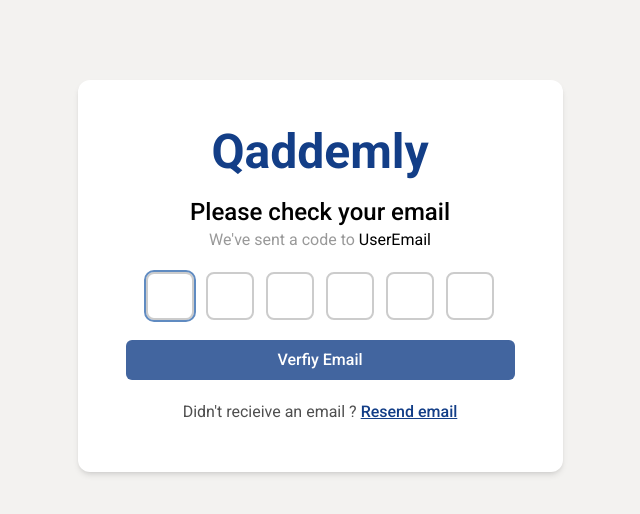
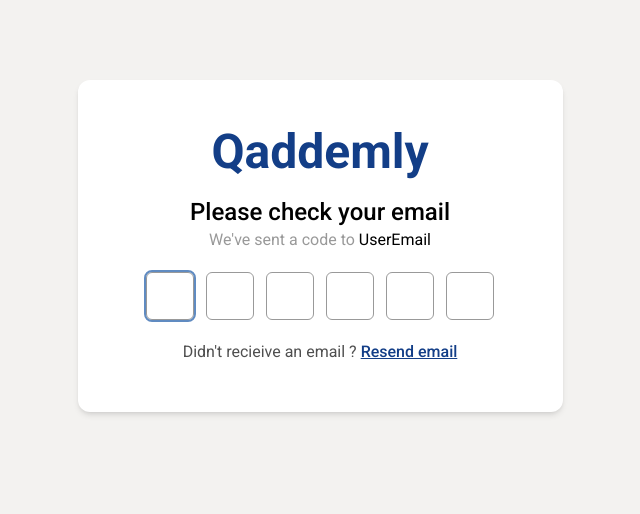
Before and after one commit to Qaddemly/frontend-client, a React (Vite) app: page /emailVerfiy in a window 1280 px wide. Shown: the top 514 px of the page, without its empty margins (320-960 px from the left). Built offline with nearby package versions, Linux system fonts and the light colour scheme.

Commit message:
add validations on forget password pages

```diff
--- a/src/components/auth/AuthInputField.tsx
+++ b/src/components/auth/AuthInputField.tsx
@@ -42,6 +42,7 @@ function AuthInputField<T extends FieldValues>({
           id == "newPassword" ||
           id == "confirmNewPassword") && (
           <button
+            type="button"
             className="absolute right-3 top-3 ml-2 h-[22px] w-[22px] cursor-pointer text-gray-300"
             onClick={() => setShowPassword && setShowPassword(!showPassword)}
           >
--- a/src/components/auth/signup/ActivationInputs.tsx
+++ b/src/components/auth/signup/ActivationInputs.tsx
@@ -1,90 +1,70 @@
-import { forwardRef, useEffect, useRef } from "react";
+import React, { useRef, useEffect } from "react";
 
-function ActivationInputs() {
-  const num1Ref = useRef<HTMLInputElement>(null);
-  const num2Ref = useRef<HTMLInputElement>(null);
-  const num3Ref = useRef<HTMLInputElement>(null);
-  const num4Ref = useRef<HTMLInputElement>(null);
-  const num5Ref = useRef<HTMLInputElement>(null);
-  const num6Ref = useRef<HTMLInputElement>(null);
+interface ActivationInputProps {
+  length: number;
+  onComplete: (code: string) => void;
+}
 
-  useEffect(function () {
-    if (num1Ref.current) {
-      num1Ref.current.focus();
-    }
+const ActivationInput: React.FC<ActivationInputProps> = ({
+  length,
+  onComplete,
+}) => {
+  const inputRefs = useRef<(HTMLInputElement | null)[]>(
+    Array(length).fill(null),
+  );
+
+  useEffect(() => {
+    inputRefs.current[0]?.focus();
   }, []);
 
-  return (
-    <>
-      <ActivationNum name="num1" ref={num1Ref} nextRef={num2Ref} />
-      <ActivationNum
-        name="num2"
-        ref={num2Ref}
-        nextRef={num3Ref}
-        prevRef={num1Ref}
-      />
-      <ActivationNum
-        name="num3"
-        ref={num3Ref}
-        nextRef={num4Ref}
-        prevRef={num2Ref}
-      />
-      <ActivationNum
-        name="num4"
-        ref={num4Ref}
-        nextRef={num5Ref}
-        prevRef={num3Ref}
-      />
-      <ActivationNum
-        name="num5"
-        ref={num5Ref}
-        nextRef={num6Ref}
-        prevRef={num4Ref}
-      />
-      <ActivationNum name="num6" ref={num6Ref} prevRef={num5Ref} />
-    </>
-  );
+  const handleChange = (
+    index: number,
+    event: React.ChangeEvent<HTMLInputElement>,
+  ) => {
+    const { value } = event.target;
+    if (/^\d$/.test(value)) {
+      if (index < length - 1) {
+        inputRefs.current[index + 1]?.focus();
       }
-
-export default ActivationInputs;
-
-type ActivationNum = {
-  name: string;
-  nextRef?: React.RefObject<HTMLInputElement>;
-  prevRef?: React.RefObject<HTMLInputElement>;
+      if (index === length - 1) {
+        const code = inputRefs.current.map((input) => input?.value).join("");
+        onComplete(code);
+      }
+    } else {
+      event.target.value = "";
+    }
   };
 
-const ActivationNum = forwardRef<HTMLInputElement, ActivationNum>(
-  ({ name, nextRef, prevRef }, ref) => {
-    const handleChange = (e: React.ChangeEvent<HTMLInputElement>) => {
-      if (!/^\d$/.test(e.target.value)) {
-        e.target.value = "";
-        return;
+  const handleKeyDown = (
+    index: number,
+    event: React.KeyboardEvent<HTMLInputElement>,
+  ) => {
+    if (
+      event.key === "Backspace" &&
+      !inputRefs.current[index]?.value &&
+      index > 0
+    ) {
+      inputRefs.current[index - 1]?.focus();
     }
-
-      if (e.target.value.length === 1 && nextRef?.current)
-        nextRef.current.focus();
-    };
-
-    const handleKeyDown = (e: React.KeyboardEvent<HTMLInputElement>) => {
-      if (
-        e.key === "Backspace" &&
-        e.currentTarget.value === "" &&
-        prevRef?.current
-      )
-        prevRef.current.focus();
   };
 
   return (
+    <div className="flex justify-center gap-3">
+      {Array.from({ length }).map((_, index) => (
         <input
-        ref={ref}
+          key={index}
+          ref={(el) => (inputRefs.current[index] = el)}
           type="text"
+          inputMode="numeric"
+          pattern="[0-9]*"
           maxLength={1}
-        name={name}
-        className="h-12 w-12 rounded-lg border-2 border-gray-100 text-center text-xl font-bold focus:outline-secondary"
-        onChange={handleChange}
-        onKeyDown={handleKeyDown}
+          className="h-12 w-12 rounded-md border border-gray-300 text-center text-xl font-medium text-main"
+          onChange={(event) => handleChange(index, event)}
+          onKeyDown={(event) => handleKeyDown(index, event)}
         />
+      ))}
+    </div>
   );
-  },
-);
+};
+
+export default ActivationInput;
--- a/src/pages/EmailVerfiy.tsx
+++ b/src/pages/EmailVerfiy.tsx
@@ -1,10 +1,13 @@
-import AuthButton from "../components/auth/AuthButton";
 import AuthLink from "../components/auth/AuthLink";
 import ActivationInputs from "../components/auth/signup/ActivationInputs";
 import Logo from "../components/common/Logo";
 import AuthLayout from "../layout/AuthLayout";
 
 function EmailVerfiy() {
+  function handleSubmit(code: string) {
+    console.log(code);
+  }
+
   return (
     <AuthLayout>
       <Logo />
@@ -14,10 +17,8 @@ function EmailVerfiy() {
       </p>
 
       <div className="my-5 flex justify-center gap-3">
-        <ActivationInputs />
+        <ActivationInputs length={6} onComplete={handleSubmit} />
       </div>
-
-      <AuthButton className="mb-5 w-full">Verfiy Email</AuthButton>
 
       <AuthLink
         msg="Didn't recieive an email ?"
--- a/src/pages/ForgetPassword.tsx
+++ b/src/pages/ForgetPassword.tsx
@@ -4,8 +4,22 @@ import AuthLayout from "../layout/AuthLayout";
 import AuthInputField from "../components/auth/AuthInputField";
 import AuthInput from "../components/auth/AuthInput";
 import AuthButton from "../components/auth/AuthButton";
+import { SubmitHandler, useForm } from "react-hook-form";
+import { formSettings } from "../components/auth";
+interface IForgetPassword {
+  email: string;
+}
 
 function ForgetPassword() {
+  const {
+    register,
+    handleSubmit,
+    formState: { errors },
+  } = useForm<IForgetPassword>(formSettings);
+
+  const onSubmit: SubmitHandler<IForgetPassword> = (data) => {
+    console.log(data);
+  };
   return (
     <AuthLayout>
       <Logo />
@@ -14,9 +28,20 @@ function ForgetPassword() {
         Please enter you email to reset the password
       </p>
 
-      <div className="mt-5 space-y-5 text-left">
-        <AuthInputField icon={faEnvelope} id="email" label="Email Address">
+      <form
+        onSubmit={handleSubmit(onSubmit)}
+        className="mt-5 space-y-5 text-left"
+      >
+        <AuthInputField
+          errors={errors}
+          icon={faEnvelope}
+          id="email"
+          label="Email Address"
+        >
           <AuthInput
+            register={register}
+            name="email"
+            options={{ required: "email is required" }}
             props={{
               type: "email",
               placeholder: " test@example.com",
@@ -27,7 +52,7 @@ function ForgetPassword() {
         </AuthInputField>
 
         <AuthButton className="w-full">Reset Password</AuthButton>
-      </div>
+      </form>
     </AuthLayout>
   );
 }
--- a/src/pages/SetNewPassword.tsx
+++ b/src/pages/SetNewPassword.tsx
@@ -5,10 +5,28 @@ import AuthButton from "../components/auth/AuthButton";
 import AuthInputField from "../components/auth/AuthInputField";
 import AuthInput from "../components/auth/AuthInput";
 import { useState } from "react";
+import { SubmitHandler, useForm } from "react-hook-form";
+import { formSettings } from "../components/auth";
+
+interface ISetNewPassword {
+  newPassword: string;
+  confirmNewPassword: string;
+}
 
 function SetNewPassword() {
   const [showPassword, setShowPassword] = useState(false);
   const [showConfirmPassword, setShowConfirmPassword] = useState(false);
+  const {
+    register,
+    handleSubmit,
+    formState: { errors },
+    getValues,
+  } = useForm<ISetNewPassword>(formSettings);
+
+  const onSubmit: SubmitHandler<ISetNewPassword> = (data) => {
+    console.log(data);
+  };
+
   return (
     <AuthLayout>
       <Logo />
@@ -18,8 +36,12 @@ function SetNewPassword() {
         security.
       </p>
 
-      <div className="mt-5 space-y-5 text-left">
+      <form
+        onSubmit={handleSubmit(onSubmit)}
+        className="mt-5 space-y-5 text-left"
+      >
         <AuthInputField
+          errors={errors}
           showPassword={showPassword}
           setShowPassword={setShowPassword}
           icon={faLock}
@@ -27,6 +49,12 @@ function SetNewPassword() {
           label="New Password"
         >
           <AuthInput
+            register={register}
+            name="newPassword"
+            options={{
+              required: "new password is reqiured",
+              minLength: { value: 8, message: "min value 8 charcters" },
+            }}
             showPassword={showPassword}
             props={{
               type: "password",
@@ -37,6 +65,7 @@ function SetNewPassword() {
           />
         </AuthInputField>
         <AuthInputField
+          errors={errors}
           icon={faLock}
           id="confirmNewPassword"
           label="Confirm New Password"
@@ -44,7 +73,15 @@ function SetNewPassword() {
           setShowPassword={setShowConfirmPassword}
         >
           <AuthInput
+            register={register}
+            name="confirmNewPassword"
             showPassword={showConfirmPassword}
+            options={{
+              required: "confirm password is reqiured",
+              minLength: { value: 8, message: "min value 8 charcters" },
+              validate: (value) =>
+                getValues("newPassword") === value || "password do not match",
+            }}
             props={{
               type: "password",
               id: "confirmNewPassword",
@@ -53,8 +90,8 @@ function SetNewPassword() {
             icon={faLock}
           />
         </AuthInputField>
-        <AuthButton className="w-full">Upadate Password</AuthButton>
-      </div>
+        <AuthButton className="w-full">Update Password</AuthButton>
+      </form>
     </AuthLayout>
   );
 }
--- a/src/routes/AppRouter.tsx
+++ b/src/routes/AppRouter.tsx
@@ -26,7 +26,7 @@ const router = createBrowserRouter([
   },
   { path: "/emailVerfiy", element: <EmailVerfiy /> },
   { path: "/userInfo", element: <UserInfo /> },
-  { path: "/forgetPasswor", element: <ForgetPassword /> },
+  { path: "/forgetPassword", element: <ForgetPassword /> },
   { path: "/setNewPassword", element: <SetNewPassword /> },
 ]);
 
```
Lines whose indentation alone changed are shown as unchanged.
